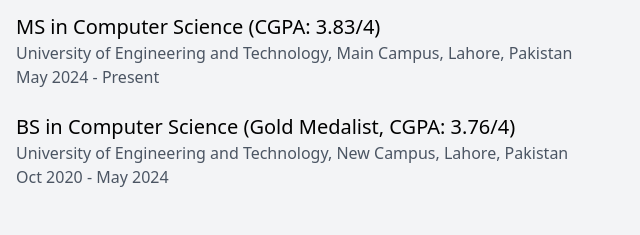
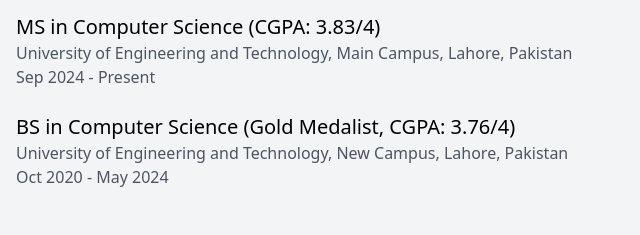
Before and after one commit to Najm-Ayub/NajmUlSehar, a plain HTML site: page index.html in a window 1280 px wide. Both pictures are taken after a click on the button "Education". Shown: the part 254-489 px from the top of the page, 0-640 px from the left. Drawn offline with nearby package versions, Linux system fonts and the light colour scheme.

Commit message:
Update index.html

```diff
--- a/index.html
+++ b/index.html
@@ -102,7 +102,7 @@
                 <div>
                     <h3 class="text-xl font-medium">MS in Computer Science (CGPA: 3.83/4)</h3>
                     <p class="text-gray-600">University of Engineering and Technology, Main Campus, Lahore, Pakistan</p>
-                    <p class="text-gray-600">May 2024 - Present</p>
+                    <p class="text-gray-600">Sep 2024 - Present</p>
                 </div>
                 <div>
                     <h3 class="text-xl font-medium">BS in Computer Science (Gold Medalist, CGPA: 3.76/4)</h3>
```
